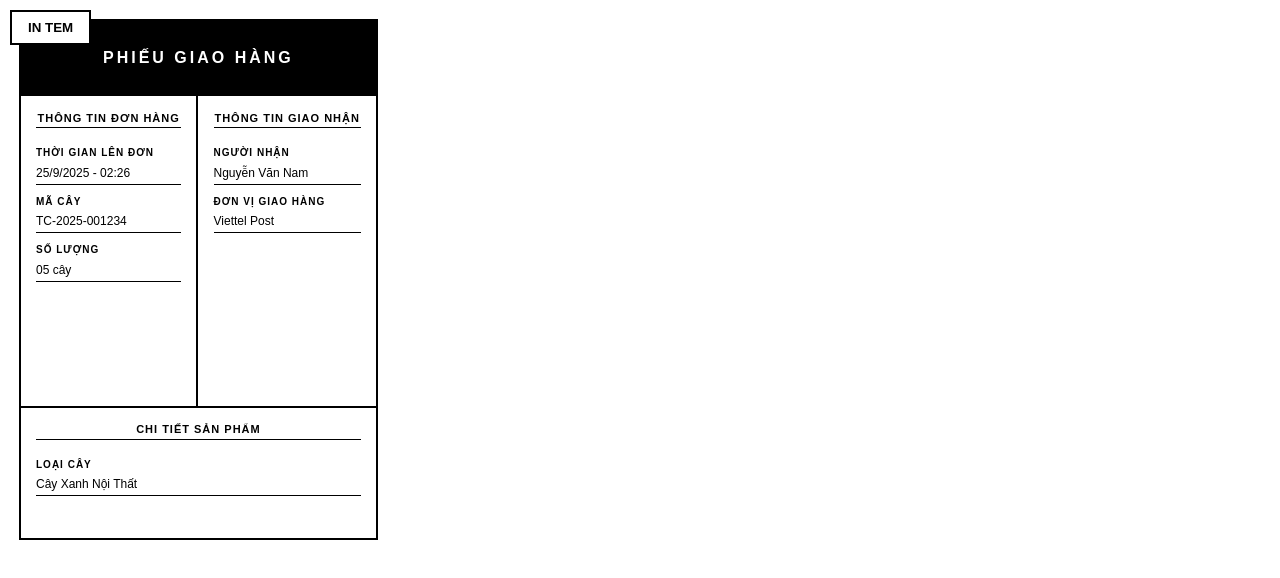
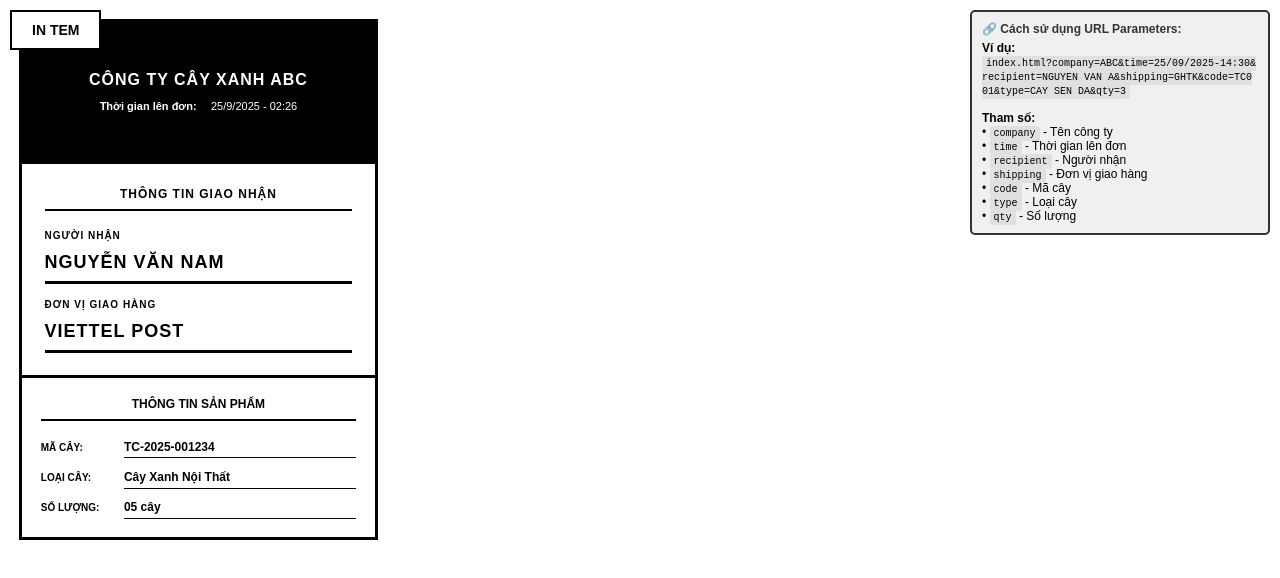
Before and after one commit to KidMo0n/temdanthung, a plain HTML site: page index.html in a window 1280 px wide. Drawn offline with Linux system fonts and the light colour scheme.

Commit message:
Update index.html

```diff
--- a/index.html
+++ b/index.html
@@ -28,88 +28,155 @@
         .label-container {
             width: 100%;
             height: 100%;
-            border: 2px solid black;
+            border: 3px solid black;
             display: grid;
-            grid-template-areas:
-                "header header"
-                "left right"
-                "bottom bottom";
-            grid-template-rows: 20mm 1fr 35mm;
-            grid-template-columns: 1fr 1fr;
+            grid-template-rows: 1fr 1.5fr 1fr;
+            gap: 0;
         }
 
-        .header-section {
-            grid-area: header;
-            border-bottom: 2px solid black;
+        .company-section {
+            border-bottom: 3px solid black;
+            padding: 5mm;
             display: flex;
-            align-items: center;
+            flex-direction: column;
             justify-content: center;
             background-color: black;
             color: white;
         }
 
-        .header-section h1 {
+        .company-name {
             font-size: 16px;
             font-weight: bold;
             text-transform: uppercase;
-            letter-spacing: 3px;
+            text-align: center;
+            margin-bottom: 3mm;
+            letter-spacing: 1px;
         }
 
-        .left-section {
-            grid-area: left;
-            border-right: 2px solid black;
-            padding: 4mm;
+        .order-time {
+            text-align: center;
+            font-size: 11px;
+        }
+
+        .order-time .label {
+            font-weight: bold;
+            margin-right: 3mm;
+        }
+
+        .shipping-section {
+            border-bottom: 3px solid black;
+            padding: 6mm;
             display: flex;
             flex-direction: column;
-            gap: 3mm;
+            justify-content: center;
         }
 
-        .right-section {
-            grid-area: right;
-            padding: 4mm;
+        .shipping-title {
+            font-size: 12px;
+            font-weight: bold;
+            text-transform: uppercase;
+            text-align: center;
+            margin-bottom: 5mm;
+            letter-spacing: 1px;
+            border-bottom: 2px solid black;
+            padding-bottom: 2mm;
+        }
+
+        .shipping-info {
             display: flex;
             flex-direction: column;
-            gap: 3mm;
+            gap: 4mm;
         }
 
-        .bottom-section {
-            grid-area: bottom;
-            border-top: 2px solid black;
-            padding: 4mm;
-            display: flex;
-            flex-direction: column;
-            gap: 3mm;
-        }
-
-        .info-item {
+        .shipping-item {
             display: flex;
             flex-direction: column;
             gap: 1mm;
         }
 
-        .label {
+        .shipping-label {
             font-weight: bold;
             font-size: 10px;
             text-transform: uppercase;
             letter-spacing: 1px;
         }
 
-        .value {
+        .shipping-value {
+            font-size: 18px;
+            font-weight: bold;
+            text-transform: uppercase;
+            border-bottom: 3px solid black;
+            padding: 2mm 0;
+            letter-spacing: 1px;
+        }
+
+        .product-section {
+            padding: 5mm;
+            display: flex;
+            flex-direction: column;
+            justify-content: center;
+        }
+
+        .product-title {
             font-size: 12px;
+            font-weight: bold;
+            text-transform: uppercase;
+            text-align: center;
+            margin-bottom: 4mm;
+            border-bottom: 2px solid black;
+            padding-bottom: 2mm;
+        }
+
+        .product-info {
+            display: flex;
+            flex-direction: column;
+            gap: 2mm;
+        }
+
+        .product-item {
+            display: flex;
+            align-items: center;
+        }
+
+        .product-label {
+            font-weight: bold;
+            font-size: 10px;
+            width: 22mm;
+            flex-shrink: 0;
+            text-transform: uppercase;
+        }
+
+        .product-value {
+            font-size: 12px;
+            font-weight: bold;
+            flex: 1;
             border-bottom: 1px solid black;
-            min-height: 18px;
             padding: 1mm 0;
         }
 
-        .section-title {
-            font-weight: bold;
-            font-size: 11px;
-            text-transform: uppercase;
-            letter-spacing: 1px;
-            margin-bottom: 2mm;
-            text-align: center;
-            border-bottom: 1px solid black;
-            padding-bottom: 1mm;
+        .demo-info {
+            position: fixed;
+            top: 10px;
+            right: 10px;
+            background: #f0f0f0;
+            padding: 10px;
+            border: 2px solid #333;
+            border-radius: 5px;
+            font-size: 12px;
+            max-width: 300px;
+        }
+
+        .demo-info h4 {
+            margin-bottom: 5px;
+            color: #333;
+        }
+
+        .demo-info code {
+            background: #e0e0e0;
+            padding: 2px 4px;
+            border-radius: 3px;
+            font-size: 10px;
+            word-break: break-all;
         }
 
         @media print {
@@ -117,126 +184,191 @@
                 -webkit-print-color-adjust: exact;
                 print-color-adjust: exact;
             }
+            .demo-info, .print-button {
+                display: none !important;
+            }
         }
     </style>
 </head>
 <body>
     <div class="label-container">
-        <div class="header-section">
-            <h1>PHIẾU GIAO HÀNG</h1>
-        </div>
-
-        <div class="left-section">
-            <div class="section-title">THÔNG TIN ĐƠN HÀNG</div>
-
-            <div class="info-item">
-                <div class="label">Thời gian lên đơn</div>
-                <div class="value">25/09/2025 - 14:30</div>
-            </div>
-
-            <div class="info-item">
-                <div class="label">Mã cây</div>
-                <div class="value">TC-2025-001234</div>
-            </div>
-
-            <div class="info-item">
-                <div class="label">Số lượng</div>
-                <div class="value">05 cây</div>
+        <!-- Ô 1: Tên công ty và thời gian -->
+        <div class="company-section">
+            <div class="company-name" id="companyName">CÔNG TY CÂY XANH ABC</div>
+            <div class="order-time">
+                <span class="label">Thời gian lên đơn:</span>
+                <span class="value" id="orderTime">25/09/2025 - 14:30</span>
             </div>
         </div>
 
-        <div class="right-section">
-            <div class="section-title">THÔNG TIN GIAO NHẬN</div>
-
-            <div class="info-item">
-                <div class="label">Người nhận</div>
-                <div class="value">Nguyễn Văn Nam</div>
-            </div>
-
-            <div class="info-item">
-                <div class="label">Đơn vị giao hàng</div>
-                <div class="value">Viettel Post</div>
+        <!-- Ô 2: Người nhận và đơn vị giao -->
+        <div class="shipping-section">
+            <div class="shipping-title">THÔNG TIN GIAO NHẬN</div>
+            <div class="shipping-info">
+                <div class="shipping-item">
+                    <div class="shipping-label">Người nhận</div>
+                    <div class="shipping-value" id="recipient">NGUYỄN VĂN NAM</div>
+                </div>
+                <div class="shipping-item">
+                    <div class="shipping-label">Đơn vị giao hàng</div>
+                    <div class="shipping-value" id="shippingUnit">VIETTEL POST</div>
+                </div>
             </div>
         </div>
 
-        <div class="bottom-section">
-            <div class="section-title">CHI TIẾT SẢN PHẨM</div>
-
-            <div class="info-item">
-                <div class="label">Loại cây</div>
-                <div class="value">Cây Xanh Nội Thất</div>
+        <!-- Ô 3: Thông tin sản phẩm -->
+        <div class="product-section">
+            <div class="product-title">THÔNG TIN SẢN PHẨM</div>
+            <div class="product-info">
+                <div class="product-item">
+                    <div class="product-label">Mã cây:</div>
+                    <div class="product-value" id="treeCode">TC-2025-001234</div>
+                </div>
+                <div class="product-item">
+                    <div class="product-label">Loại cây:</div>
+                    <div class="product-value" id="treeType">Cây Xanh Nội Thất</div>
+                </div>
+                <div class="product-item">
+                    <div class="product-label">Số lượng:</div>
+                    <div class="product-value" id="quantity">05 cây</div>
+                </div>
             </div>
         </div>
     </div>
 
+    <!-- Demo info panel -->
+    <div class="demo-info">
+        <h4>🔗 Cách sử dụng URL Parameters:</h4>
+        <p><strong>Ví dụ:</strong></p>
+        <code>index.html?company=ABC&time=25/09/2025-14:30&recipient=NGUYEN VAN A&shipping=GHTK&code=TC001&type=CAY SEN DA&qty=3</code>
+        <br><br>
+        <strong>Tham số:</strong><br>
+        • <code>company</code> - Tên công ty<br>
+        • <code>time</code> - Thời gian lên đơn<br>
+        • <code>recipient</code> - Người nhận<br>
+        • <code>shipping</code> - Đơn vị giao hàng<br>
+        • <code>code</code> - Mã cây<br>
+        • <code>type</code> - Loại cây<br>
+        • <code>qty</code> - Số lượng
+    </div>
+
+    <!-- Print button -->
+    <button class="print-button" onclick="window.print()" style="
+        position: fixed;
+        top: 10px;
+        left: 10px;
+        background: white;
+        color: black;
+        border: 2px solid black;
+        padding: 10px 20px;
+        cursor: pointer;
+        font-weight: bold;
+        text-transform: uppercase;
+        font-size: 14px;
+    ">IN TEM</button>
+
     <script>
-        // Tự động cập nhật thời gian hiện tại
-        function updateCurrentTime() {
-            const now = new Date();
-            const timeString = now.toLocaleDateString('vi-VN') + ' - ' +
-                             now.toLocaleTimeString('vi-VN', {hour: '2-digit', minute: '2-digit'});
-            document.querySelector('.value').textContent = timeString;
+        // Hàm lấy URL parameters
+        function getUrlParameter(name) {
+            const urlParams = new URLSearchParams(window.location.search);
+            return urlParams.get(name);
         }
 
-        updateCurrentTime();
+        // Hàm decode URL encoding (cho tiếng Việt)
+        function decodeParam(param) {
+            if (!param) return null;
+            try {
+                return decodeURIComponent(param.replace(/\+/g, ' '));
+            } catch (e) {
+                return param;
+            }
+        }
 
-        // Cho phép chỉnh sửa bằng cách click
-        document.querySelectorAll('.value').forEach(element => {
-            element.addEventListener('click', function() {
-                if (this.querySelector('input')) return;
+        // Hàm cập nhật thông tin từ URL parameters
+        function updateFromUrlParams() {
+            // Lấy tham số từ URL
+            const company = decodeParam(getUrlParameter('company'));
+            const time = decodeParam(getUrlParameter('time'));
+            const recipient = decodeParam(getUrlParameter('recipient'));
+            const shipping = decodeParam(getUrlParameter('shipping'));
+            const code = decodeParam(getUrlParameter('code'));
+            const type = decodeParam(getUrlParameter('type'));
+            const qty = decodeParam(getUrlParameter('qty'));
 
-                const currentText = this.textContent;
-                const input = document.createElement('input');
-                input.value = currentText;
-                input.style.cssText = `
-                    width: 100%;
-                    border: none;
-                    outline: none;
-                    font-size: 12px;
-                    background: transparent;
-                    border-bottom: 2px solid black;
-                `;
+            // Cập nhật nội dung nếu có tham số
+            if (company) {
+                document.getElementById('companyName').textContent = company.toUpperCase();
+            }
 
-                this.textContent = '';
-                this.appendChild(input);
-                input.focus();
-                input.select();
+            if (time) {
+                document.getElementById('orderTime').textContent = time;
+            } else {
+                // Nếu không có tham số thời gian, dùng thời gian hiện tại
+                const now = new Date();
+                const timeString = now.toLocaleDateString('vi-VN') + ' - ' +
+                                 now.toLocaleTimeString('vi-VN', {hour: '2-digit', minute: '2-digit'});
+                document.getElementById('orderTime').textContent = timeString;
+            }
 
-                const finishEdit = () => {
-                    this.textContent = input.value || currentText;
-                };
+            if (recipient) {
+                document.getElementById('recipient').textContent = recipient.toUpperCase();
+            }
 
-                input.addEventListener('blur', finishEdit);
-                input.addEventListener('keypress', (e) => {
-                    if (e.key === 'Enter') finishEdit();
-                });
+            if (shipping) {
+                document.getElementById('shippingUnit').textContent = shipping.toUpperCase();
+            }
+
+            if (code) {
+                document.getElementById('treeCode').textContent = code.toUpperCase();
+            }
+
+            if (type) {
+                document.getElementById('treeType').textContent = type.toUpperCase();
+            }
+
+            if (qty) {
+                document.getElementById('quantity').textContent = qty.toUpperCase();
+            }
+        }
+
+        // Hàm tạo URL mẫu với dữ liệu hiện tại
+        function generateSampleUrl() {
+            const baseUrl = window.location.origin + window.location.pathname;
+            const params = new URLSearchParams({
+                company: 'CÔNG TY CÂY XANH XYZ',
+                time: '25/09/2025 - 15:45',
+                recipient: 'TRẦN THỊ B',
+                shipping: 'GIAO HÀNG TIẾT KIỆM',
+                code: 'TC-2025-567890',
+                type: 'CÂY SEN ĐÁ',
+                qty: '10 CÂY'
             });
+            return `${baseUrl}?${params.toString()}`;
+        }
+
+        // Khởi tạo khi trang load
+        document.addEventListener('DOMContentLoaded', function() {
+            updateFromUrlParams();
+
+            // Hiển thị URL mẫu trong console
+            console.log('URL mẫu:', generateSampleUrl());
         });
 
-        // Nút in
-        const printButton = document.createElement('button');
-        printButton.textContent = 'IN TEM';
-        printButton.style.cssText = `
-            position: fixed;
-            top: 10px;
-            left: 10px;
-            background: white;
-            color: black;
-            border: 2px solid black;
-            padding: 8px 16px;
-            cursor: pointer;
-            font-weight: bold;
-            text-transform: uppercase;
-        `;
-        printButton.onclick = () => window.print();
-        document.body.appendChild(printButton);
+        // Hàm copy URL mẫu (có thể gọi từ console)
+        function copySampleUrl() {
+            const url = generateSampleUrl();
+            navigator.clipboard.writeText(url).then(() => {
+                alert('Đã copy URL mẫu vào clipboard!');
+            });
+        }
 
-        // Ẩn nút khi in
-        window.addEventListener('beforeprint', () => {
-            printButton.style.display = 'none';
-        });
-        window.addEventListener('afterprint', () => {
-            printButton.style.display = 'block';
+        // Thêm event listener cho phím tắt
+        document.addEventListener('keydown', function(e) {
+            // Ctrl + P để in
+            if (e.ctrlKey && e.key === 'p') {
+                e.preventDefault();
+                window.print();
+            }
         });
     </script>
 </body>
```
